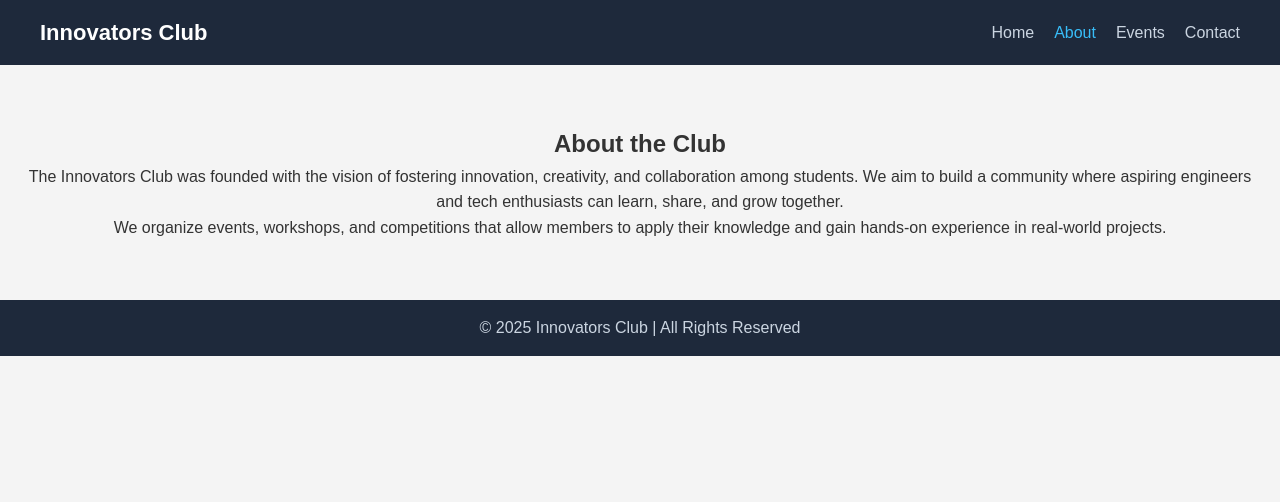
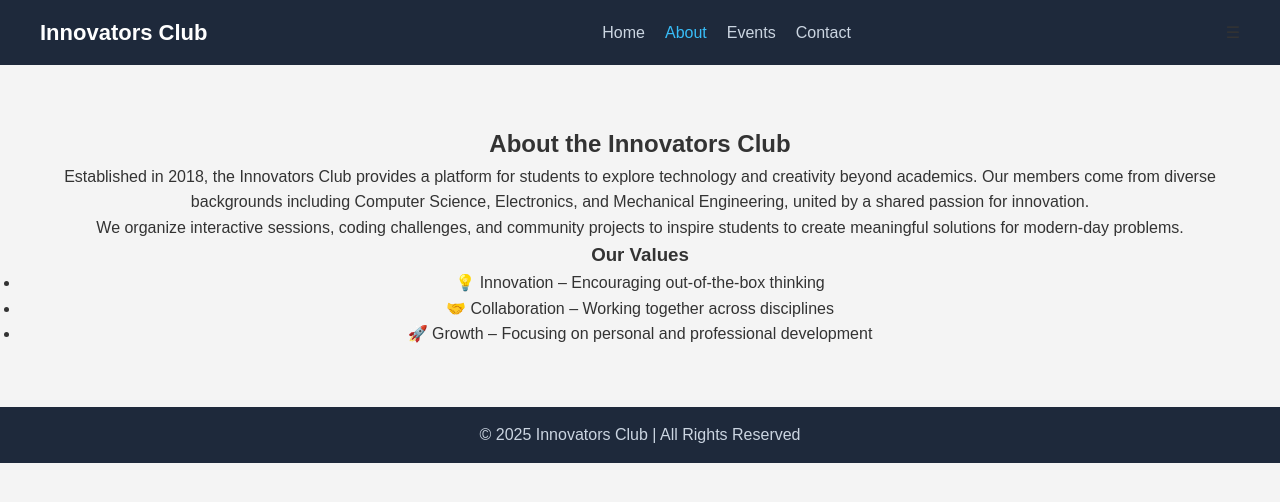
Before and after one commit to assaampuhel/college-club-website, a plain HTML site: page about.html in a window 1280 px wide. Drawn offline with Linux system fonts and the light colour scheme.

Commit message:
updated index.html

```diff
--- a/about.html
+++ b/about.html
@@ -1,36 +1,48 @@
 <!DOCTYPE html>
 <html lang="en">
 <head>
-  <meta charset="UTF-8">
-  <meta name="viewport" content="width=device-width, initial-scale=1.0">
+  <meta charset="UTF-8" />
+  <meta name="viewport" content="width=device-width, initial-scale=1.0" />
   <title>About | Innovators Club</title>
-  <link rel="stylesheet" href="style.css">
+  <link rel="stylesheet" href="style.css" />
 </head>
 <body>
   <header>
     <nav class="navbar">
       <div class="logo">Innovators Club</div>
-      <ul class="nav-links">
+      <ul class="nav-links" id="nav-links">
         <li><a href="index.html">Home</a></li>
         <li><a href="about.html" class="active">About</a></li>
         <li><a href="events.html">Events</a></li>
         <li><a href="contact.html">Contact</a></li>
       </ul>
+      <div class="menu-toggle" id="menu-toggle">&#9776;</div>
     </nav>
   </header>
 
   <section class="page-section">
-    <h2>About the Club</h2>
-    <p>The Innovators Club was founded with the vision of fostering innovation, creativity, and collaboration among students. We aim to build a community where aspiring engineers and tech enthusiasts can learn, share, and grow together.</p>
-    <p>We organize events, workshops, and competitions that allow members to apply their knowledge and gain hands-on experience in real-world projects.</p>
+    <h2>About the Innovators Club</h2>
+    <p>
+      Established in 2018, the Innovators Club provides a platform for students to explore technology
+      and creativity beyond academics. Our members come from diverse backgrounds including Computer
+      Science, Electronics, and Mechanical Engineering, united by a shared passion for innovation.
+    </p>
+    <p>
+      We organize interactive sessions, coding challenges, and community projects to inspire students
+      to create meaningful solutions for modern-day problems.
+    </p>
+    <h3>Our Values</h3>
+    <ul class="values">
+      <li>💡 Innovation – Encouraging out-of-the-box thinking</li>
+      <li>🤝 Collaboration – Working together across disciplines</li>
+      <li>🚀 Growth – Focusing on personal and professional development</li>
+    </ul>
   </section>
 
   <footer>
     <p>&copy; <span id="year"></span> Innovators Club | All Rights Reserved</p>
   </footer>
 
-  <script>
-    document.getElementById("year").textContent = new Date().getFullYear();
-  </script>
+  <script src="script.js"></script>
 </body>
 </html>
```
